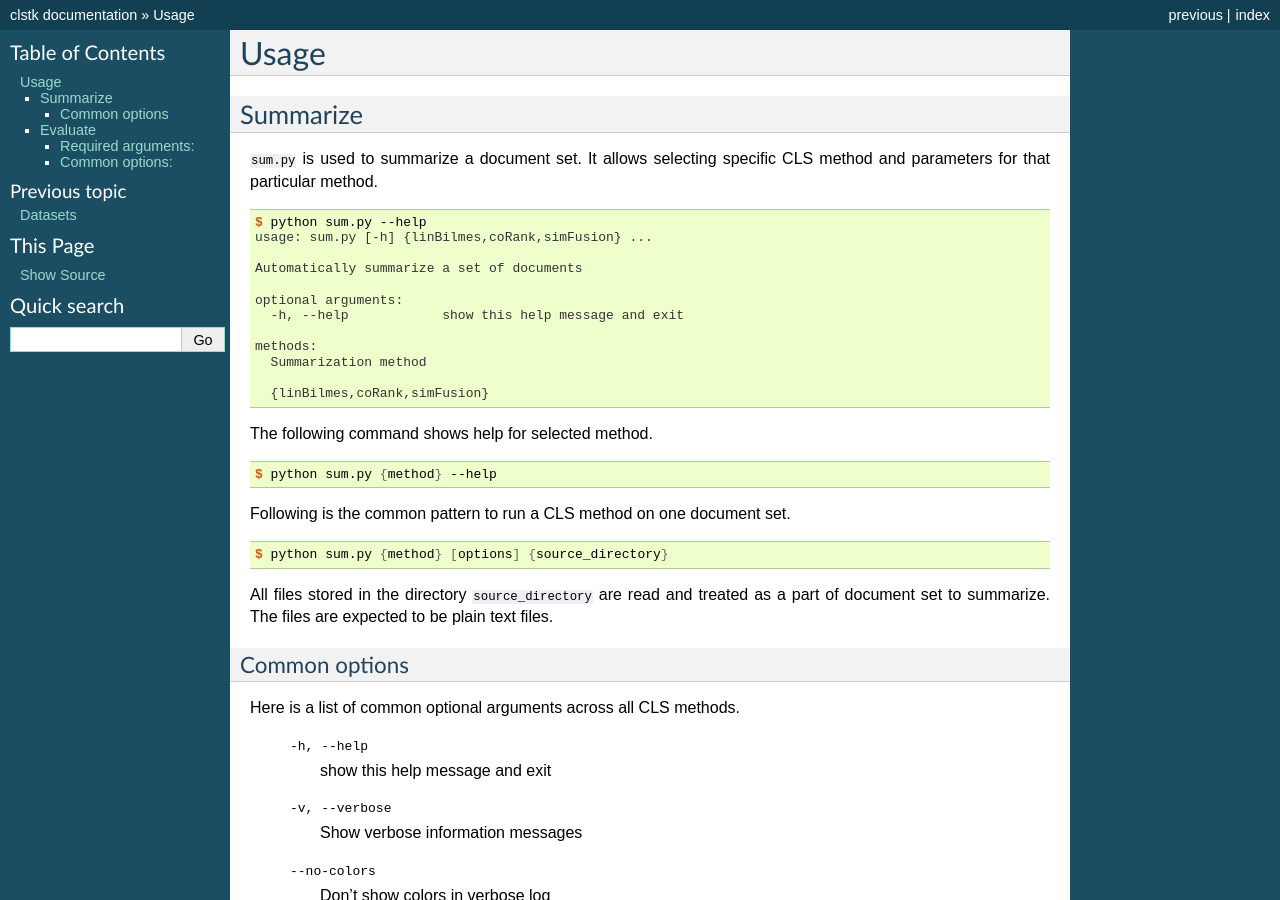
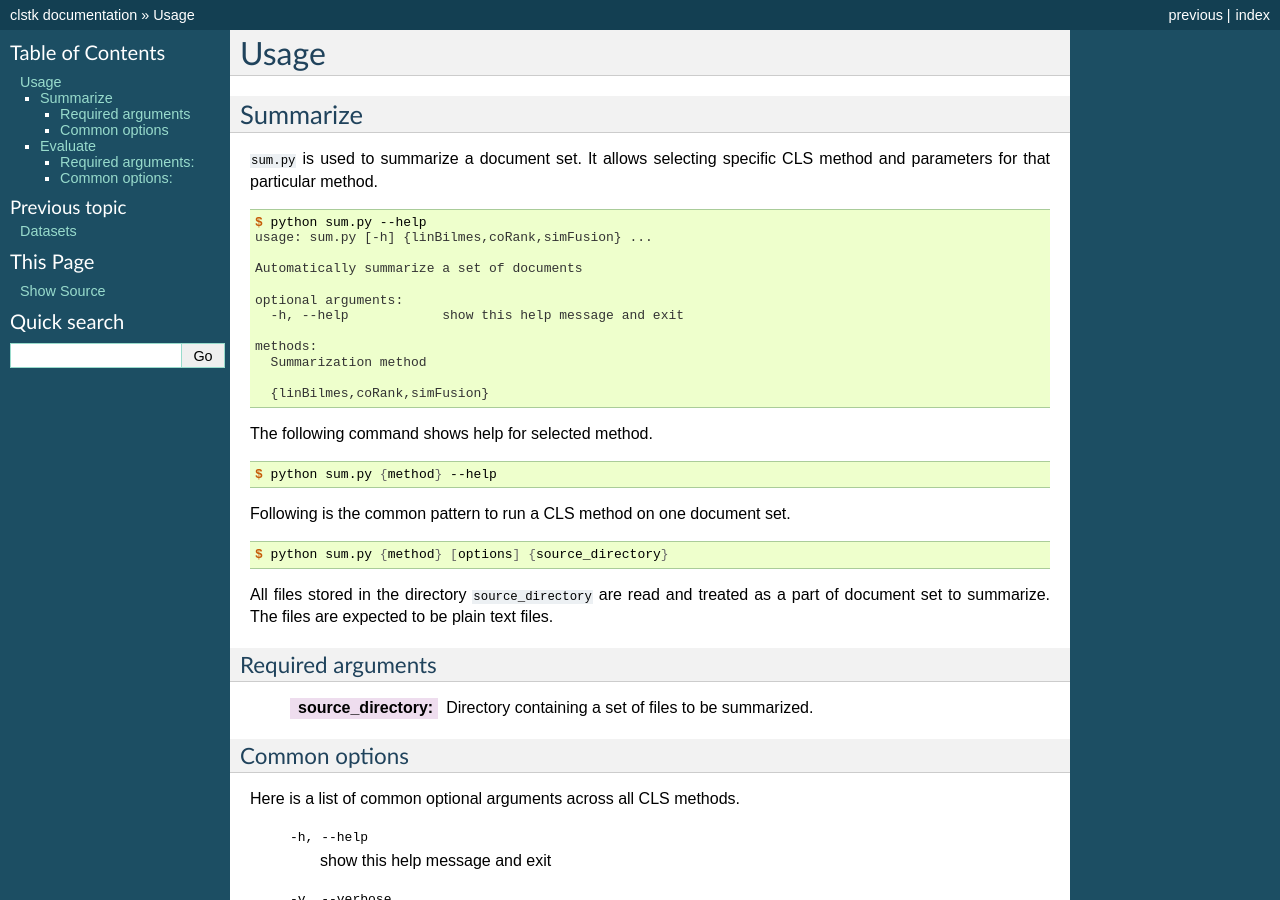
Before and after one commit to nisargjhaveri/clstk, a Sphinx documentation site: the page built from docs/usage.rst, in a window 1280 px wide and 900 px high. Built offline with Sphinx 7.4.7, drawn with Linux system fonts in a browser that asks for light colours.

Commit message:
Update docs, minor update in usage

```diff
--- a/docs/usage.rst
+++ b/docs/usage.rst
@@ -34,6 +34,10 @@ Following is the common pattern to run a CLS method on one document set.
 
 All files stored in the directory ``source_directory`` are read and treated as a part of document set to summarize.
 The files are expected to be plain text files.
+
+Required arguments
+^^^^^^^^^^^^^^^^^^^
+  :source_directory:      Directory containing a set of files to be summarized.
 
 Common options
 ^^^^^^^^^^^^^^
```
